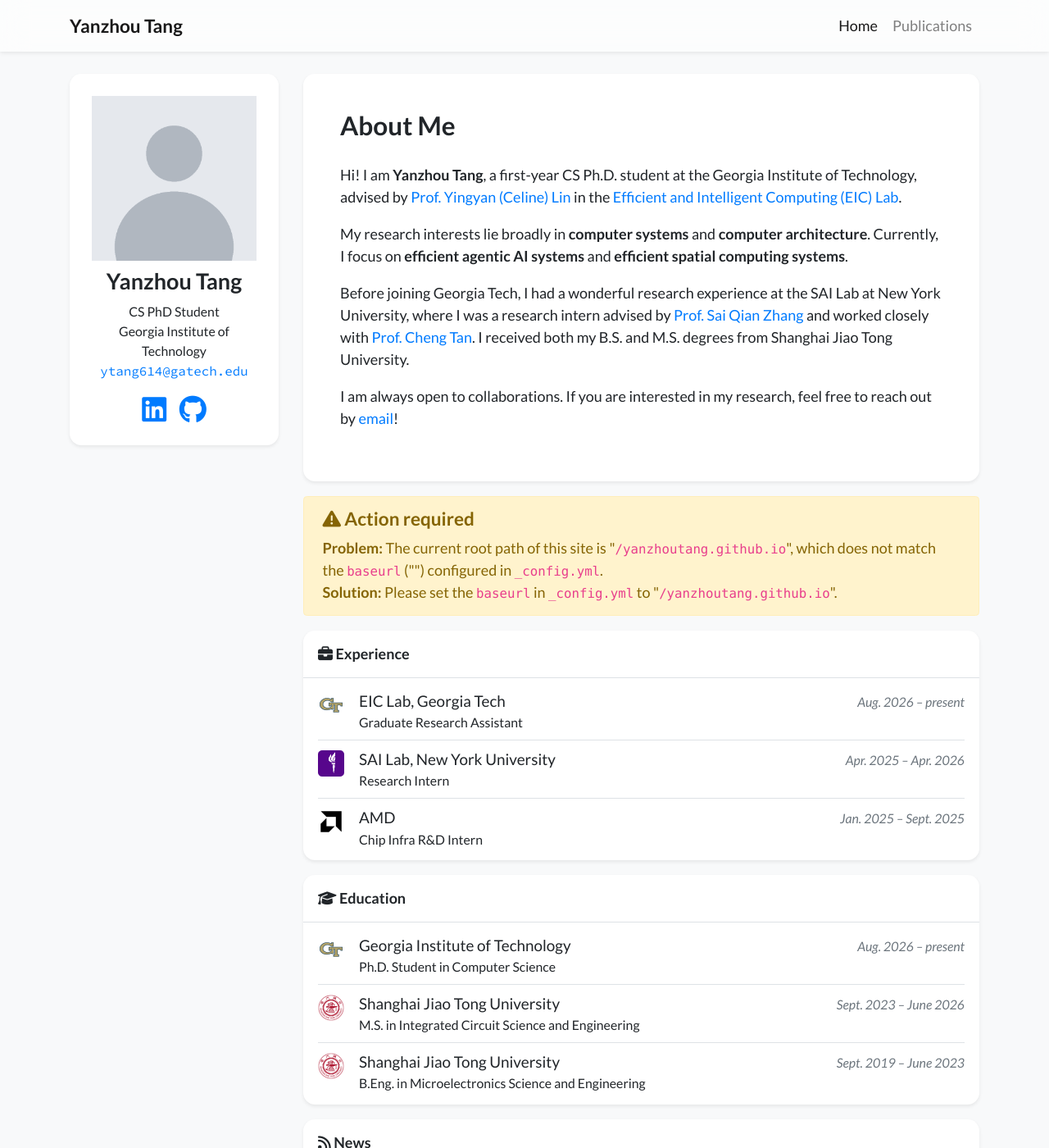
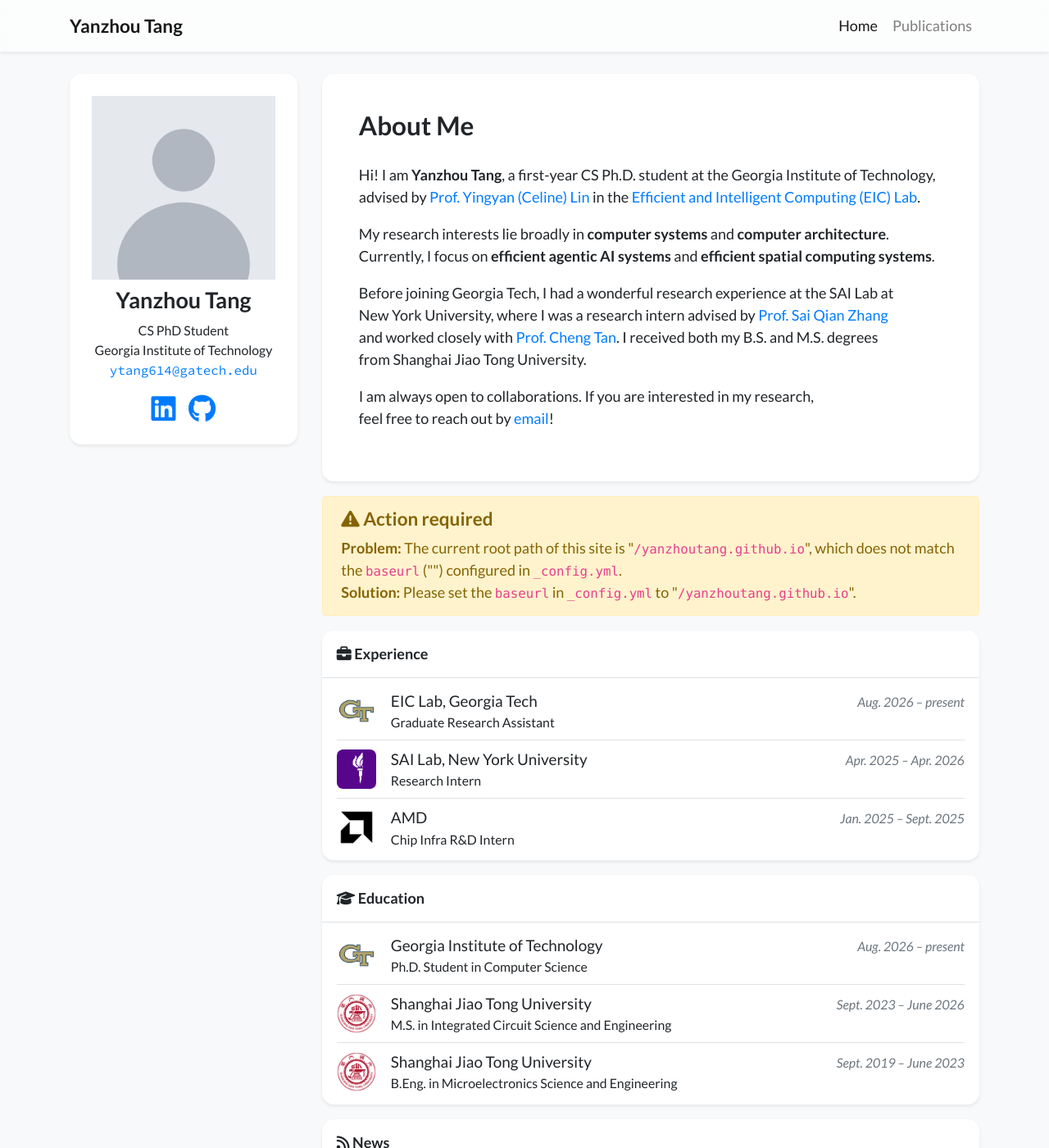
Before and after one commit to YanzhouTang/yanzhoutang.github.io, a Jekyll site: the page built from index.html, in a window 1280 px wide and 1400 px high. Shown: the whole window at 82% size. Built offline with Jekyll 4.4.1, drawn with Linux system fonts in a browser that asks for light colours; nearby versions of some CDN libraries; a style sheet for code colours, icons or effects is not loaded.

Commit message:
Wider profile card, no lonely last lines in About Me, 48px CV logos

```diff
--- a/_includes/widgets/profile_card_mini.html
+++ b/_includes/widgets/profile_card_mini.html
@@ -27,7 +27,7 @@
                 </div>
 
                 <div class="row small">
-                    <div class="col text-center">
+                    <div class="col text-center profile-positions">
                         {% for position in site.data.profile.positions %}
                         {{ position.name }}<br/>
                         {% endfor %}
--- a/assets/css/global.css
+++ b/assets/css/global.css
@@ -49,6 +49,18 @@ h1, h2, h3, h4, h5, h6,
 .text-profile-bio {
     /* font-family: "Raleway"; */
     font-weight: 400;
+}
+
+/* Avoid a lonely last line in the About Me paragraphs */
+.text-profile-bio p {
+    text-wrap: pretty;
+}
+
+/* Words wrapped in .bio-tail stay together on the last line (tablet/desktop) */
+@media (min-width: 768px) {
+    .bio-tail {
+        white-space: nowrap;
+    }
 }
 
 .navbar {
@@ -162,18 +174,18 @@ div.lazy {
 
 /* Experience / Education cards */
 .cv-logo {
-    width: 32px;
-    height: 32px;
-    flex: 0 0 32px;
+    width: 48px;
+    height: 48px;
+    flex: 0 0 48px;
     object-fit: contain;
-    margin-top: 0.15rem;
+    align-self: center;
 }
 
 .cv-logo-fallback {
     display: inline-flex;
     align-items: center;
     justify-content: center;
-    font-size: 1.2rem;
+    font-size: 1.6rem;
 }
 
 .cv-name {
@@ -184,3 +196,22 @@ div.lazy {
 .profile-icons {
     font-size: 1.9rem;
 }
+
+/* Home page columns: a slightly wider profile card on large screens */
+@media (min-width: 1200px) {
+    .col-profile {
+        flex: 0 0 27%;
+        max-width: 27%;
+    }
+    .col-main {
+        flex: 0 0 73%;
+        max-width: 73%;
+    }
+}
+
+/* Keep each position (e.g. "Georgia Institute of Technology") on one line */
+@media (min-width: 992px) {
+    .profile-positions {
+        white-space: nowrap;
+    }
+}
--- a/index.html
+++ b/index.html
@@ -5,10 +5,10 @@ navbar_title: Home
 ---
 
 <div class="row">
-    <div class="col-lg-3 col-md-4">
+    <div class="col-lg-4 col-md-4 col-profile">
         {% include widgets/profile_card_mini.html %}
     </div>
-    <div class="col-lg-9 col-md-8">
+    <div class="col-lg-8 col-md-8 col-main">
 
         {% include widgets/profile_card_bio_only.html %}
 
```
Also changed, not shown: _data/profile.yml (+5 -3 lines).
